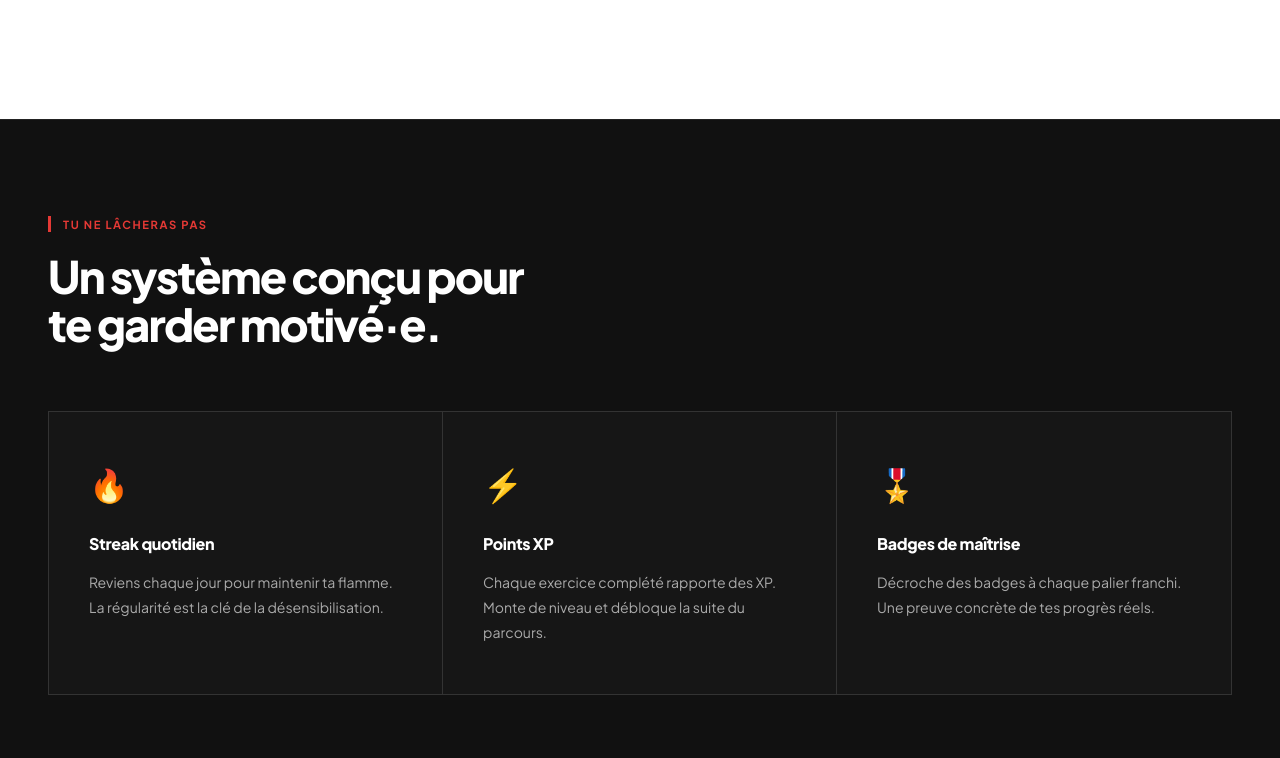
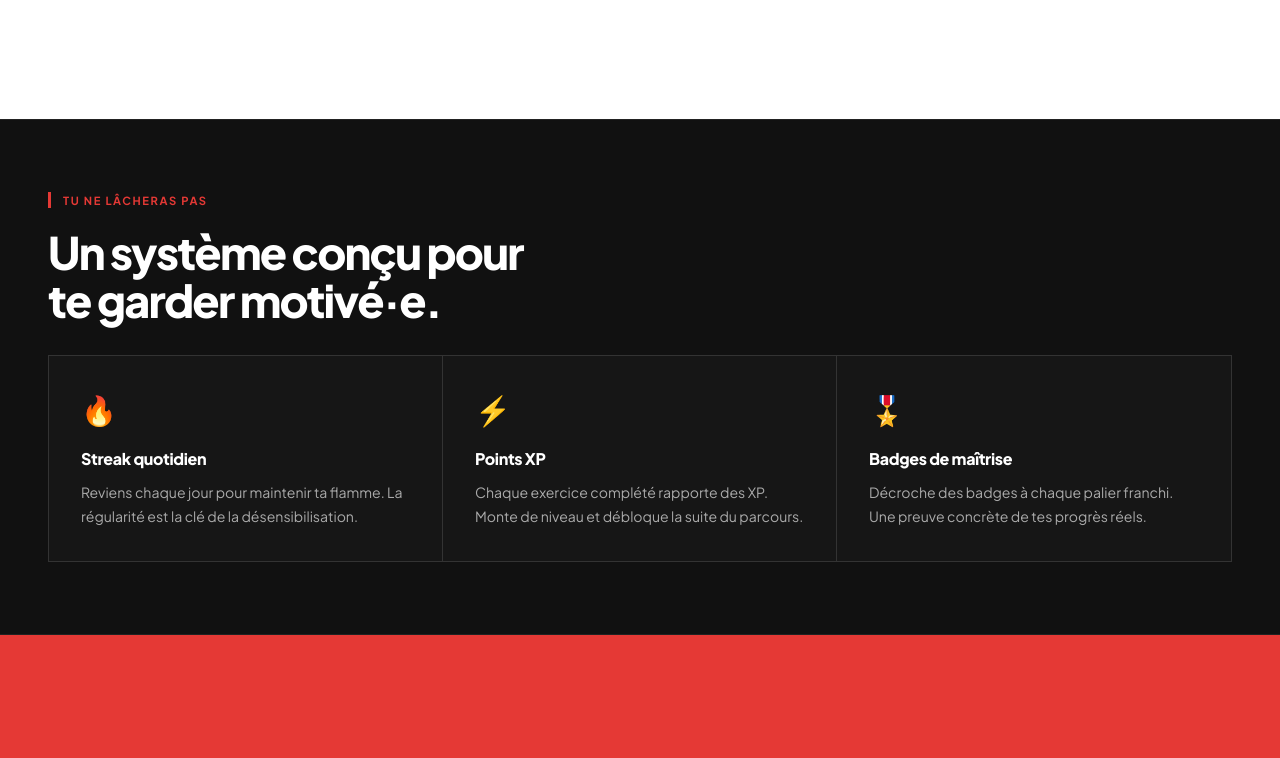
Before and after one commit to Paulrequin/byebyeblood.fr, a React (Vite) app: page / in a window 1280 px wide. Shown: the part 1974-2732 px from the top of the page. Built offline with nearby package versions, Linux system fonts and the light colour scheme; no server answers.

Commit message:
fix: tighten gamification section spacing
Co-Authored-By: Claude Sonnet 4.6 <noreply@anthropic.com>

```diff
--- a/src/pages/Landing.module.css
+++ b/src/pages/Landing.module.css
@@ -377,23 +377,23 @@
 .howCardDesc  { font-size: 0.88rem; line-height: 1.8; color: #777; font-weight: 400; }
 
 /* ── GAMIFICATION ── */
-.gamif { background: #111; padding: 96px 48px; border-top: 1px solid #222; border-bottom: 1px solid #222; }
+.gamif { background: #111; padding: 72px 48px; border-top: 1px solid #222; border-bottom: 1px solid #222; }
 .gamifInner { max-width: 100%; }
 .gamifEyebrow { color: #E53935; border-color: #E53935; }
-.gamifTitle   { color: #fff; }
+.gamifTitle   { color: #fff; margin-bottom: 32px; }
 
 .gamifCards { display: grid; grid-template-columns: repeat(3, 1fr); gap: 0; border: 1px solid #333; }
 .gamifCard {
-  padding: 48px 40px;
+  padding: 32px;
   background: #161616;
   border-right: 1px solid #333;
   transition: background 0.15s;
 }
 .gamifCard:last-child { border-right: none; }
 .gamifCard:hover { background: #1e1e1e; }
-.gamifEmoji     { font-size: 2rem; margin-bottom: 24px; display: block; }
-.gamifCardTitle { font-size: 1rem; font-weight: 800; color: #fff; margin-bottom: 14px; letter-spacing: -0.02em; }
-.gamifCardDesc  { font-size: 0.88rem; line-height: 1.8; color: #aaa; font-weight: 400; }
+.gamifEmoji     { font-size: 1.8rem; margin-bottom: 16px; display: block; }
+.gamifCardTitle { font-size: 1rem; font-weight: 800; color: #fff; margin-bottom: 10px; letter-spacing: -0.02em; }
+.gamifCardDesc  { font-size: 0.88rem; line-height: 1.7; color: #aaa; font-weight: 400; }
 
 /* ── CTA FINAL ── */
 .cta { background: #E53935; padding: 120px 48px; text-align: center; }
```
